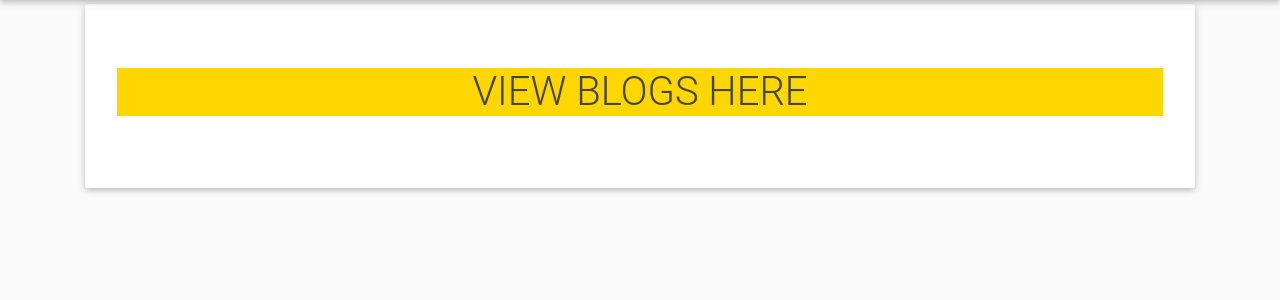
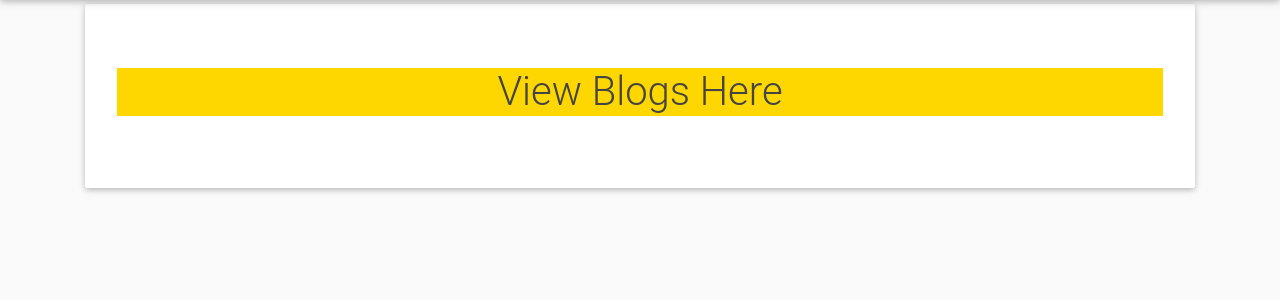
Before and after one commit to Rodgersouko/ROJA-BLOG, a Flask app: page /display_blog in a window 1280 px wide. Shown: the part 76-376 px from the top of the page. Run offline with Flask 2, Linux system fonts and the light colour scheme; the visitor is signed in with stand-in values (Sample User, id 1); data comes from the database, SQL or seed files in the repository; data that the repository does not hold is empty; some libraries are stand-ins or nearby versions.

Commit message:
Update display_blogs.html

```diff
--- a/app/templates/display_blogs.html
+++ b/app/templates/display_blogs.html
@@ -3,7 +3,7 @@
 
 <div class="jumbotron hjumbo">
     <div class="overlay">
-        <h1 class="text-center text-bold" style="background-color: gold;">VIEW BLOGS HERE</h1>
+        <h1 class="text-center text-bold" style="background-color: gold;">View Blogs Here</h1>
     </div>
 </div>
 <!-- Card -->
```
